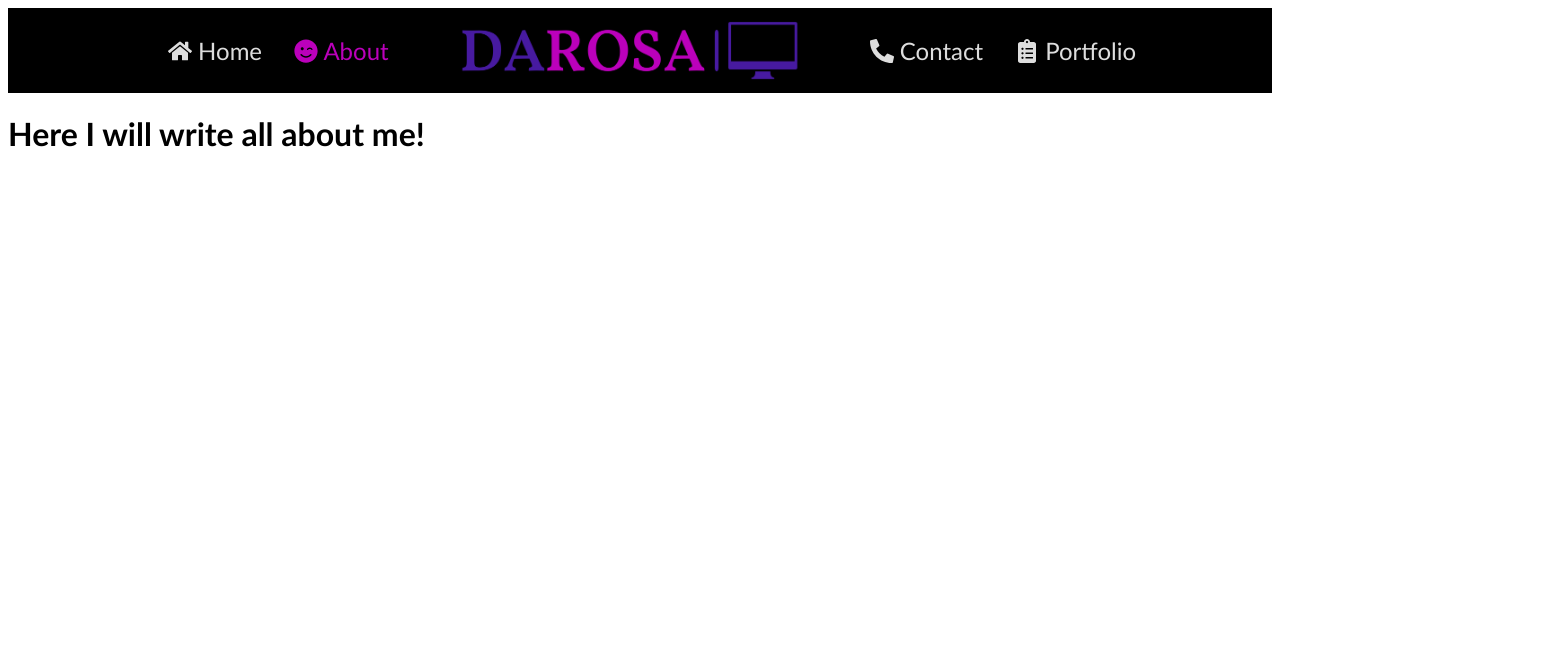
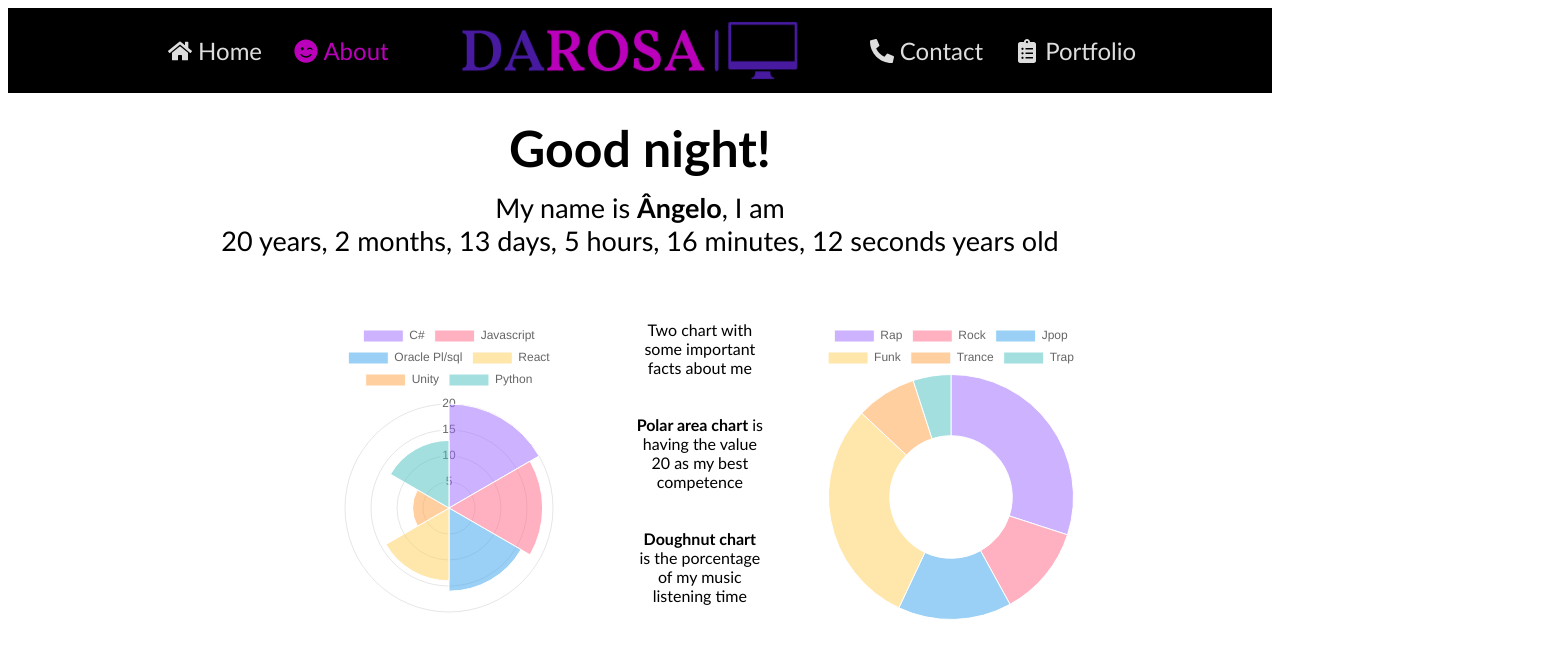
Before and after one commit to angelum23/angelofolio, a React (Create React App) app: page /about in a window 1280 px wide. Shown: the top 658 px of the page, 1563 px wide, since content can reach past the window. Built offline with nearby package versions, Linux system fonts and the light colour scheme.

Commit message:
adicionado o about

```diff
--- a/package.json
+++ b/package.json
@@ -10,8 +10,10 @@
     "@testing-library/jest-dom": "^5.16.5",
     "@testing-library/react": "^13.4.0",
     "@testing-library/user-event": "^13.5.0",
+    "chart.js": "^4.2.1",
     "emailjs": "^4.0.1",
     "react": "^18.2.0",
+    "react-chartjs-2": "^5.2.0",
     "react-copy-to-clipboard": "^5.1.0",
     "react-dom": "^18.2.0",
     "react-icons": "^4.7.1",
--- a/src/App.css
+++ b/src/App.css
@@ -71,3 +71,39 @@
   text-align: center;
   box-shadow: 4px 8px #CCCCCC;
 }
+
+/* About */
+.greeting{
+  justify-content: center;
+  text-align: center;
+  font-size: 50px;
+  font-weight: bold;
+  margin-top: 2%;
+}
+.text{
+  text-align: center;
+  justify-content: center;
+  font-size: 27px;
+  margin-top: 1%;
+}
+
+.chartarea{
+  width: 100%;
+  height: 30%;
+  margin-left: 23%;
+  margin-top: 5%;
+  display: flex;
+}
+
+.doughnut{
+  margin-left: 3%;
+}
+
+.polararea{
+  margin-right: 3%;
+}
+
+.textoinformativo{
+  width: 10%;
+  text-align: center;
+}
--- a/src/pages/about.js
+++ b/src/pages/about.js
@@ -1,12 +1,107 @@
 import React from "react";
-import { TextField } from "@mui/material";
+import {
+  Chart as ChartJS,
+  RadialLinearScale,
+  ArcElement,
+  Tooltip,
+  Legend,
+} from 'chart.js';
+import { Doughnut, PolarArea } from 'react-chartjs-2';
+
+ChartJS.register(RadialLinearScale, ArcElement, Tooltip, Legend);
 
 const About = () => {
+  const polarData = {
+    labels: ['C#', 'Javascript', 'Oracle Pl/sql', 'React', 'Unity', 'Python'],
+    datasets: [
+      {
+        label: 'Qualifications',
+        data: [20, 18, 16, 14, 7, 13],
+        backgroundColor: [
+          'rgba(153, 102, 255, 0.5)',
+          'rgba(255, 99, 132, 0.5)',
+          'rgba(54, 162, 235, 0.5)',
+          'rgba(255, 206, 86, 0.5)',
+          'rgba(255, 159, 64, 0.5)',
+          'rgba(75, 192, 192, 0.5)',
+        ],
+        borderWidth: 1,
+      },
+    ],
+  };
+
+  const doughnutData= {
+    labels: ['Rap', 'Rock', 'Jpop', 'Funk', 'Trance', 'Trap'],
+    datasets: [
+      {
+        label: 'Listening percentage',
+        data: [30, 12, 15, 30, 8, 5],
+        backgroundColor: [
+          'rgba(153, 102, 255, 0.5)',
+          'rgba(255, 99, 132, 0.5)',
+          'rgba(54, 162, 235, 0.5)',
+          'rgba(255, 206, 86, 0.5)',
+          'rgba(255, 159, 64, 0.5)',
+          'rgba(75, 192, 192, 0.5)',
+        ],
+        borderWidth: 1,
+      },
+    ],
+  }
+
+  const getGreeting = () => {
+    const hours = new Date().getHours();
+
+    console.log(hours)
+
+    if (4 < hours && hours < 12) return 'morning';
+    if (12 < hours && hours < 16) return 'afternoon';
+    if (16 > hours && hours > 21) return 'evening';
+    return 'night';
+  }
+
+  const getAge = () => {
+    const bday = new Date(2002, 10, 1, 11, 13),
+          diffMs = new Date() - bday,
+          diffSec = diffMs / 1000,
+          diffMin = diffSec / 60,
+          diffHr = diffMin / 60,
+          diffDay = diffHr / 24,
+          diffMonth = diffDay / 30.44, // average number of days in a month
+          diffYear = diffDay / 365.25, // average number of days in a year
+
+          years = Math.floor(diffYear),
+          months = Math.floor(diffMonth % 12),
+          days = Math.floor(diffDay % 30.44),
+          hours = Math.floor(diffHr % 24),
+          minutes = Math.floor(diffMin % 60),
+          seconds = Math.floor(diffSec % 60);
+
+    return `${years} years, ${months} months, ${days} days, ${hours} hours, ${minutes} minutes, ${seconds} seconds`;
+  }
+
   return (
     <div>
-      <h1>
-        Here I will write all about me!
-      </h1>
+      <div class="greeting">
+        Good {getGreeting()}!
+      </div>
+      <div class="text">
+        My name is <strong>Ângelo</strong>, I am <br/>
+        {getAge()} years old
+      </div>
+      <div class="chartarea">
+        <div class="polararea">
+          <PolarArea data={polarData} />
+        </div>
+        <div class="textoinformativo">
+          Two chart with some important facts about me<br/><br/><br/>
+          <strong>Polar area chart</strong> is having the value 20 as my best competence<br/><br/><br/>
+          <strong>Doughnut chart</strong> is the porcentage of my music listening time
+        </div>
+        <div class="doughnut">
+          <Doughnut data={doughnutData} />
+        </div>
+      </div>
     </div>
   );
 };
--- a/src/pages/contact.js
+++ b/src/pages/contact.js
@@ -47,8 +47,8 @@ const Contact = () => {
       <div class='divdatacontact'>
         <h2 class="contacts">Contact links</h2>
         <h3 class="texto">
-          <p><FaGithub/> <a href="https://github.com/angelum23">GitHub</a></p>
-          <p><FaLinkedin/> <a href="https://www.linkedin.com/in/ângelo-josé-da-rosa-7b1bb11b9/">Linkedin</a></p>
+          <p><FaGithub/> <a href="https://github.com/angelum23" target="_blank">GitHub</a></p>
+          <p><FaLinkedin/> <a href="https://www.linkedin.com/in/ângelo-josé-da-rosa-7b1bb11b9/" target="_blank">Linkedin</a></p>
 
           <CopyToClipboard text={"angelojose.net@gmail.com"}
             onCopy={() => {
```
Also changed, not shown: 1 other file (tests, documents, lock files or other folders).
